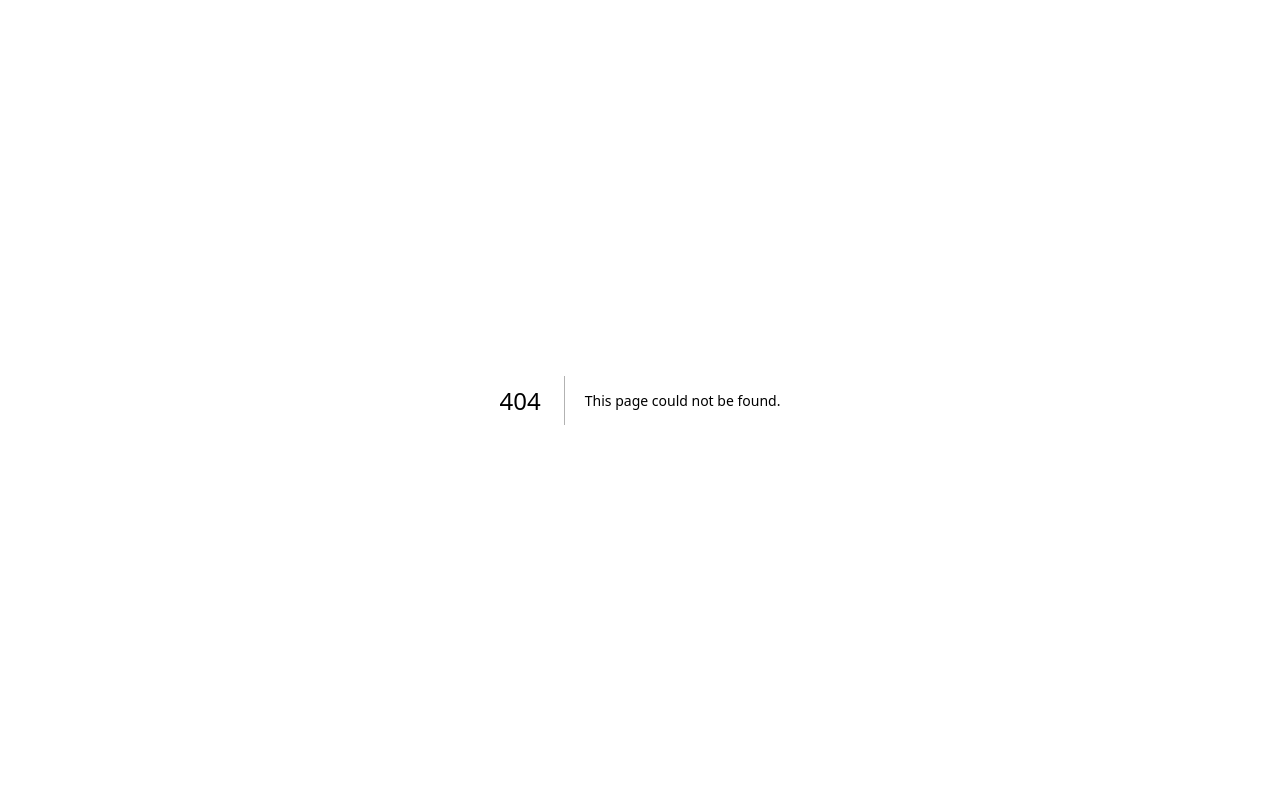
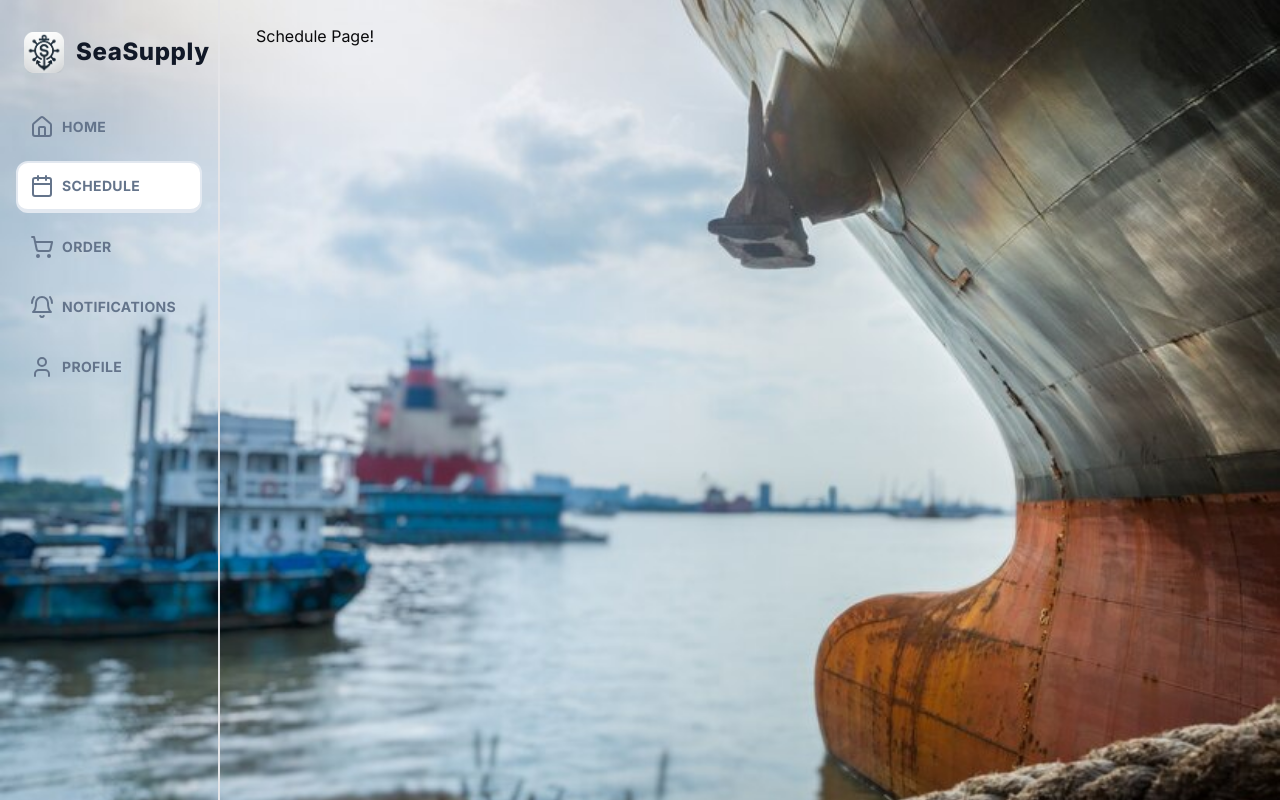
Before and after one commit to dimitrispalamidas/sea-supply, a Next.js app: page /schedule in a window 1280 px wide. Before the commit this address had no page. Built offline with nearby package versions, Linux system fonts and the light colour scheme.

Commit message:
Import pseudoroutes

```diff
--- /dev/null
+++ b/app/(main)/notifications/page.tsx
@@ -0,0 +1,5 @@
+const NotificationsPage = () => {
+  return <div>NotificationsPage!</div>;
+};
+
+export default NotificationsPage;
--- /dev/null
+++ b/app/(main)/profile/page.tsx
@@ -0,0 +1,5 @@
+const ProfilePage = () => {
+  return <div>Profile Page!</div>;
+};
+
+export default ProfilePage;
--- /dev/null
+++ b/app/(main)/schedule/page.tsx
@@ -0,0 +1,5 @@
+const SchedulePage = () => {
+  return <div>Schedule Page!</div>;
+};
+
+export default SchedulePage;
```
